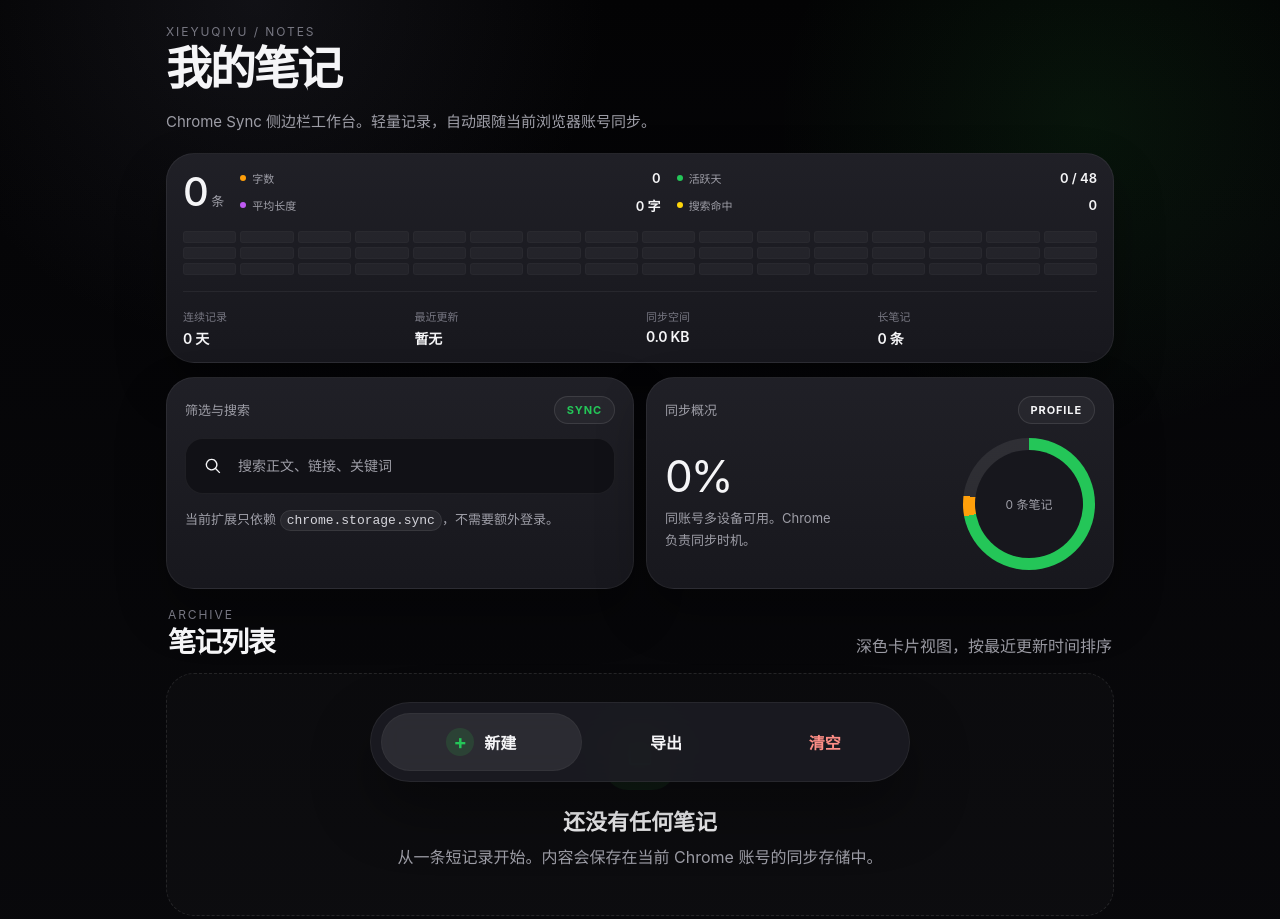
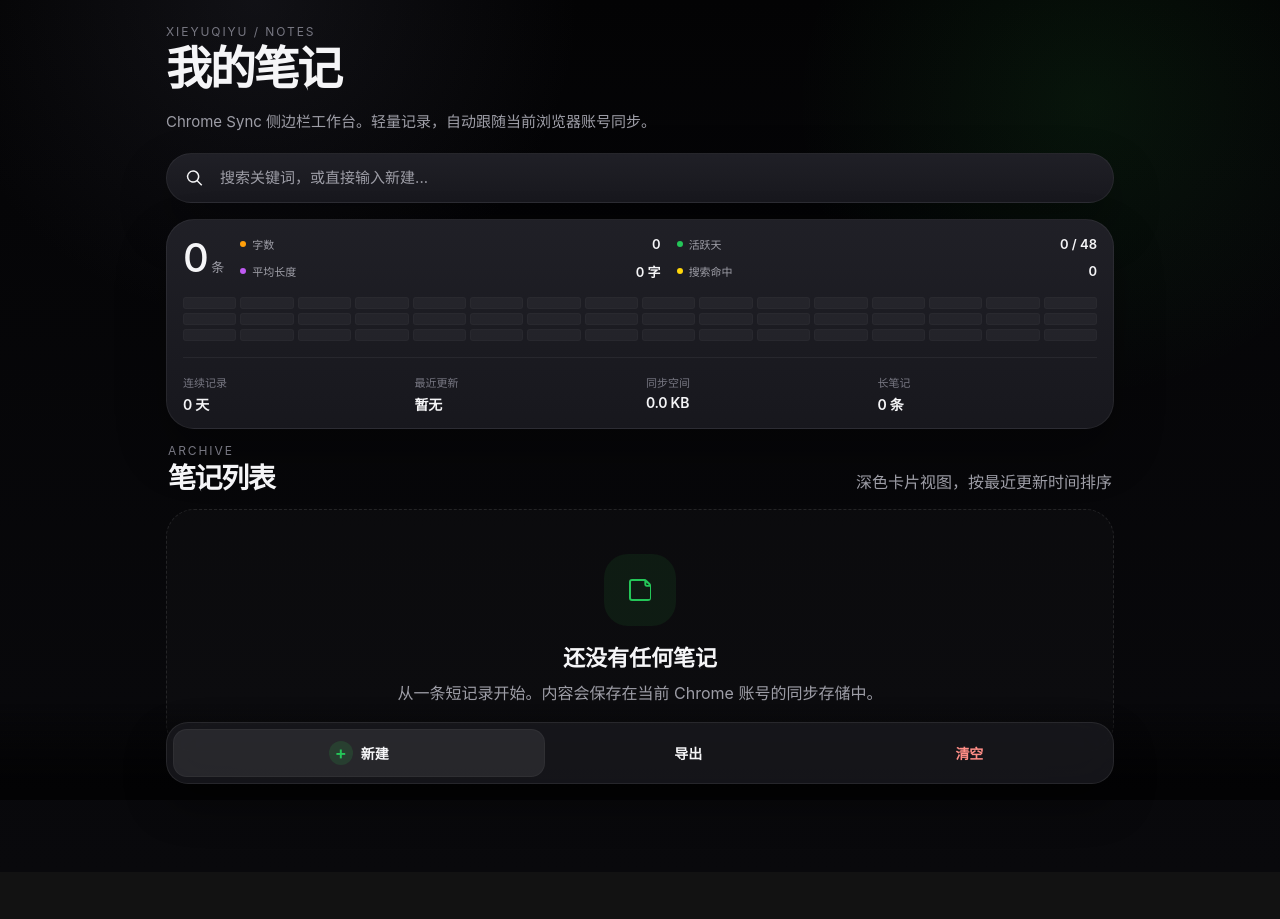
Before and after one commit to xieyuqiyu-source/chrome-ext, a browser extension: page sidepanel.html in a window 1280 px wide. After the commit the page ends 872 px from the top, so only its background shows below. Drawn offline with Linux system fonts and the light colour scheme.

Commit message:
Refine side panel dashboard layout

```diff
--- a/sidepanel.css
+++ b/sidepanel.css
@@ -367,9 +367,26 @@
     padding: 0 16px;
 }
 
+.search-panel {
+    padding: 12px 16px;
+    margin-bottom: 16px;
+}
+
+.search-panel .search-field {
+    min-height: auto;
+    padding: 0;
+    border: none;
+    background: transparent;
+}
+
+.search-panel .search-field input {
+    font-size: 15px;
+}
+
 .composer {
     padding: 18px;
     margin-bottom: 18px;
+    background: linear-gradient(180deg, #1f1f26, #17171d);
 }
 
 .section-head {
@@ -386,22 +403,20 @@
 
 .textarea {
     width: 100%;
-    min-height: 170px;
-    margin-top: 16px;
-    padding: 18px;
-    border: 1px solid var(--line);
-    border-radius: var(--radius-lg);
-    background: #111116;
+    min-height: 120px;
+    margin-top: 12px;
+    padding: 0;
+    border: none;
+    background: transparent;
     color: var(--text);
     line-height: 1.8;
     resize: vertical;
     outline: none;
-    transition: border-color 160ms ease, box-shadow 160ms ease, transform 160ms ease;
+    box-shadow: none;
 }
 
 .textarea:focus {
-    border-color: rgba(50, 215, 75, 0.4);
-    box-shadow: 0 0 0 4px rgba(50, 215, 75, 0.09);
+    box-shadow: none;
 }
 
 .btn,
@@ -477,12 +492,25 @@
     font-size: 12px;
 }
 
+.note-title {
+    margin: 0 0 6px 0;
+    font-size: 16px;
+    font-weight: 600;
+    color: var(--text);
+    line-height: 1.4;
+    display: -webkit-box;
+    overflow: hidden;
+    -webkit-line-clamp: 1;
+    -webkit-box-orient: vertical;
+    word-break: break-word;
+}
+
 .note-preview {
     color: #ececf1;
     line-height: 1.85;
     display: -webkit-box;
     overflow: hidden;
-    -webkit-line-clamp: 5;
+    -webkit-line-clamp: 4;
     -webkit-box-orient: vertical;
     word-break: break-word;
 }
@@ -529,36 +557,52 @@
     line-height: 1.7;
 }
 
+body::after {
+    content: '';
+    position: fixed;
+    bottom: 0;
+    left: 0;
+    right: 0;
+    height: 96px;
+    background: linear-gradient(to top, rgba(3, 3, 4, 1) 10%, rgba(3, 3, 4, 0.8) 40%, transparent);
+    pointer-events: none;
+    z-index: 10;
+}
+
 .bottom-dock {
     position: fixed;
-    left: 50%;
-    bottom: 18px;
+    left: 16px;
+    right: 16px;
+    bottom: 16px;
+    margin: 0 auto;
     z-index: 20;
-    transform: translateX(-50%);
-    width: min(calc(100% - 24px), 540px);
+    width: auto;
+    max-width: 948px;
     display: grid;
     grid-template-columns: 1.35fr 1fr 1fr;
-    gap: 10px;
-    padding: 10px;
-    border-radius: 999px;
-    background: rgba(28, 28, 34, 0.92);
-    border: 1px solid rgba(255, 255, 255, 0.06);
-    box-shadow: 0 28px 60px rgba(0, 0, 0, 0.34);
-    backdrop-filter: blur(16px);
+    gap: 6px;
+    padding: 6px;
+    border-radius: var(--radius-lg);
+    background: rgba(28, 28, 34, 0.72);
+    border: 1px solid rgba(255, 255, 255, 0.08);
+    box-shadow: 0 20px 40px rgba(0, 0, 0, 0.4);
+    backdrop-filter: blur(24px);
+    -webkit-backdrop-filter: blur(24px);
 }
 
 .dock-btn {
-    min-height: 58px;
+    min-height: 48px;
     border: 0;
-    border-radius: 999px;
+    border-radius: var(--radius-sm);
     background: transparent;
     color: var(--text);
     display: inline-flex;
     align-items: center;
     justify-content: center;
-    gap: 10px;
+    gap: 8px;
     cursor: pointer;
-    font-weight: 700;
+    font-size: 14px;
+    font-weight: 600;
 }
 
 .dock-btn-primary {
@@ -571,15 +615,15 @@
 }
 
 .dock-icon {
-    width: 28px;
-    height: 28px;
+    width: 24px;
+    height: 24px;
     display: inline-flex;
     align-items: center;
     justify-content: center;
     border-radius: 999px;
     background: rgba(50, 215, 75, 0.14);
     color: var(--green);
-    font-size: 20px;
+    font-size: 18px;
     line-height: 1;
 }
 
--- a/sidepanel.html
+++ b/sidepanel.html
@@ -15,6 +15,15 @@
                 <p class="hero-subtitle">Chrome Sync 侧边栏工作台。轻量记录，自动跟随当前浏览器账号同步。</p>
             </div>
         </header>
+
+        <section class="panel panel-compact search-panel">
+            <label class="search-field" for="searchInput">
+                <svg viewBox="0 0 24 24" aria-hidden="true">
+                    <path d="M10.5 4a6.5 6.5 0 1 0 4.03 11.6l4.44 4.44 1.06-1.06-4.44-4.44A6.5 6.5 0 0 0 10.5 4Zm0 1.5a5 5 0 1 1 0 10 5 5 0 0 1 0-10Z"/>
+                </svg>
+                <input id="searchInput" type="search" placeholder="搜索关键词，或直接输入新建...">
+            </label>
+        </section>
 
         <section class="panel panel-monitor">
             <div class="monitor-header">
@@ -66,40 +75,6 @@
                     <strong id="longNotesMetric">0 条</strong>
                 </div>
             </div>
-        </section>
-
-        <section class="metrics-row">
-            <article class="panel panel-compact">
-                <div class="compact-head">
-                    <span>筛选与搜索</span>
-                    <span class="badge badge-success">SYNC</span>
-                </div>
-                <label class="search-field" for="searchInput">
-                    <svg viewBox="0 0 24 24" aria-hidden="true">
-                        <path d="M10.5 4a6.5 6.5 0 1 0 4.03 11.6l4.44 4.44 1.06-1.06-4.44-4.44A6.5 6.5 0 0 0 10.5 4Zm0 1.5a5 5 0 1 1 0 10 5 5 0 0 1 0-10Z"/>
-                    </svg>
-                    <input id="searchInput" type="search" placeholder="搜索正文、链接、关键词">
-                </label>
-                <p class="compact-copy">当前扩展只依赖 <code>chrome.storage.sync</code>，不需要额外登录。</p>
-            </article>
-
-            <article class="panel panel-compact ring-panel">
-                <div class="compact-head">
-                    <span>同步概况</span>
-                    <span class="badge">PROFILE</span>
-                </div>
-                <div class="ring-layout">
-                    <div class="sync-copy">
-                        <span class="compact-number" id="syncPercentMetric">100%</span>
-                        <p>同账号多设备可用。Chrome 负责同步时机。</p>
-                    </div>
-                    <div class="ring" aria-hidden="true">
-                        <div class="ring-inner">
-                            <span id="noteCount">0 条笔记</span>
-                        </div>
-                    </div>
-                </div>
-            </article>
         </section>
 
         <section class="panel composer is-hidden" id="composerCard">
--- a/sidepanel.js
+++ b/sidepanel.js
@@ -10,7 +10,6 @@
         clearAllNotes: document.getElementById("clearAllNotes"),
         searchInput: document.getElementById("searchInput"),
         notesList: document.getElementById("notesList"),
-        noteCount: document.getElementById("noteCount"),
         totalNotesMetric: document.getElementById("totalNotesMetric"),
         charCountMetric: document.getElementById("charCountMetric"),
         activeDaysMetric: document.getElementById("activeDaysMetric"),
@@ -20,7 +19,6 @@
         lastUpdatedMetric: document.getElementById("lastUpdatedMetric"),
         storageMetric: document.getElementById("storageMetric"),
         longNotesMetric: document.getElementById("longNotesMetric"),
-        syncPercentMetric: document.getElementById("syncPercentMetric"),
         activityGrid: document.getElementById("activityGrid"),
         status: document.getElementById("status"),
         noteModal: document.getElementById("noteModal"),
@@ -155,7 +153,6 @@
         elements.lastUpdatedMetric.textContent = latest ? formatRelativeTime(latest.updatedAt) : "暂无";
         elements.storageMetric.textContent = `${(estimatedBytes / 1024).toFixed(1)} KB`;
         elements.longNotesMetric.textContent = `${longNotes} 条`;
-        elements.syncPercentMetric.textContent = notes.length ? "100%" : "0%";
 
         renderActivityGrid(series);
     }
@@ -288,7 +285,6 @@
 
     function renderNotes() {
         const notes = getFilteredNotes();
-        elements.noteCount.textContent = `${state.notes.length} 条笔记`;
         renderDashboard(state.notes, notes.length);
 
         if (!notes.length) {
@@ -316,9 +312,21 @@
 
             head.append(badge, updated);
 
+            const lines = note.content.trim().split("\n");
+            const titleText = lines[0] || "无内容";
+            const bodyText = lines.slice(1).join("\n").trim();
+
+            const title = document.createElement("h3");
+            title.className = "note-title";
+            title.textContent = titleText;
+
             const preview = document.createElement("div");
             preview.className = "note-preview";
-            fillMultilineContent(preview, note.content);
+            if (bodyText) {
+                fillMultilineContent(preview, bodyText);
+            } else {
+                preview.style.display = "none";
+            }
 
             const footer = document.createElement("div");
             footer.className = "note-footer";
@@ -332,7 +340,7 @@
             action.textContent = "查看详情";
 
             footer.append(meta, action);
-            card.append(head, preview, footer);
+            card.append(head, title, preview, footer);
             fragment.appendChild(card);
         });
 
```
